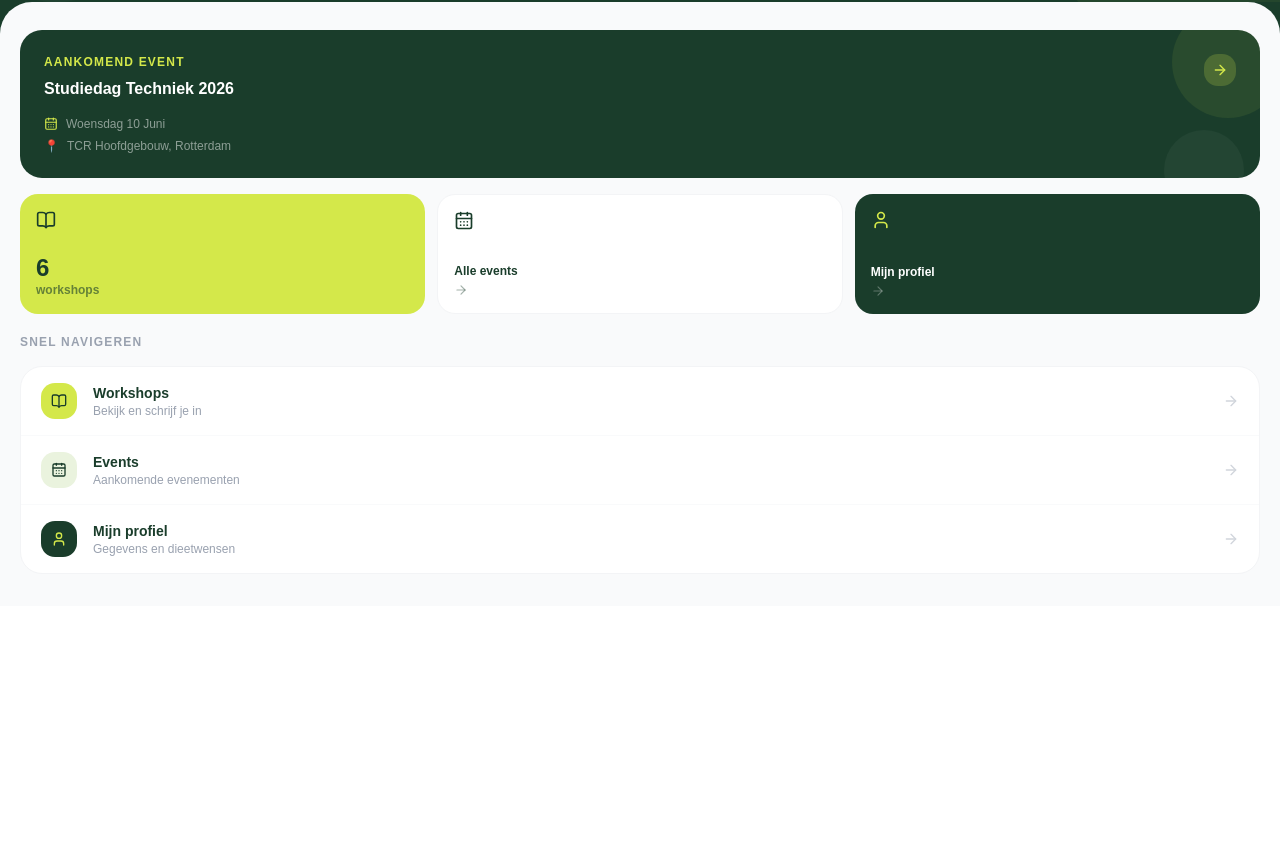
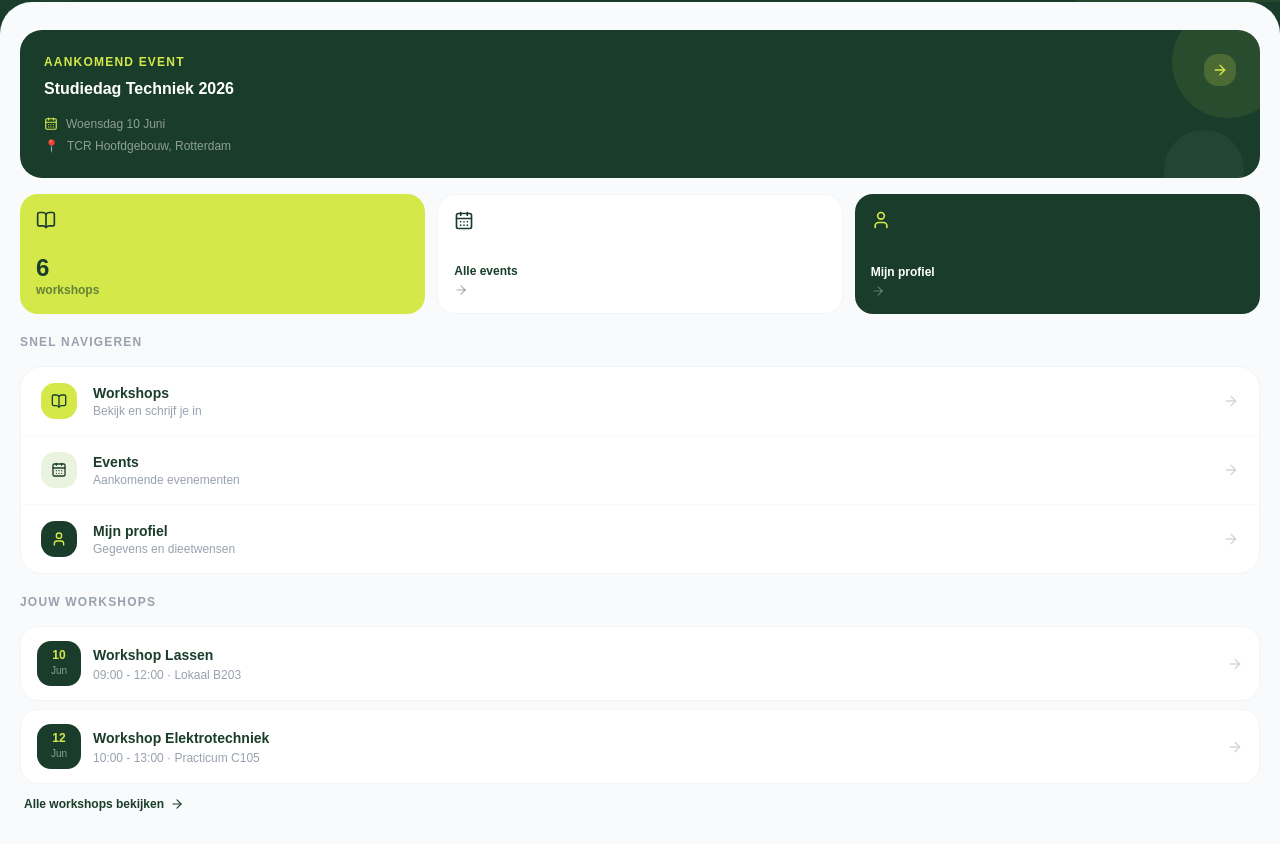
Before and after one commit to rickysaarloos/frontend-workshop-app, a React (Vite) app: page /home in a window 1280 px wide. Shown: the part 254-1098 px from the top of the page. Before the commit the page ends 860 px from the top, so only its background shows below. Built offline with nearby package versions, Linux system fonts and the light colour scheme.

Commit message:
Huidige events ogit add . p homepagina

```diff
--- a/src/pages/home/Home.jsx
+++ b/src/pages/home/Home.jsx
@@ -11,6 +11,12 @@ const mockAankomendEvent = {
 
 const mockAantalWorkshops = 6
 
+// 🔧 MOCK — later vervangen met API call: await getIngeschrevenWorkshops()
+const mockIngeschreven = [
+  { id: 1, titel: 'Workshop Lassen', datum: '2026-06-10', tijd: '09:00 - 12:00', locatie: 'Lokaal B203' },
+  { id: 3, titel: 'Workshop Elektrotechniek', datum: '2026-06-12', tijd: '10:00 - 13:00', locatie: 'Practicum C105' },
+]
+
 function Home() {
   const navigate = useNavigate()
   const user = JSON.parse(localStorage.getItem('user') || 'null')
@@ -19,6 +25,12 @@ function Home() {
   function formatDatum(datum) {
     return new Date(datum).toLocaleDateString('nl-NL', {
       weekday: 'long', day: 'numeric', month: 'long',
+    })
+  }
+
+  function formatKorteDatum(datum) {
+    return new Date(datum).toLocaleDateString('nl-NL', {
+      day: 'numeric', month: 'short',
     })
   }
 
@@ -63,7 +75,6 @@ function Home() {
 
       {/* Hero sectie */}
       <div className="px-6 pt-4 pb-10 relative overflow-hidden">
-        {/* Decoratieve achtergrond cirkels */}
         <div className="absolute -right-20 -top-20 w-80 h-80 bg-[#d4e84a]/5 rounded-full pointer-events-none" />
         <div className="absolute -left-10 bottom-0 w-48 h-48 bg-white/3 rounded-full pointer-events-none" />
 
@@ -83,7 +94,7 @@ function Home() {
       {/* Witte content sectie */}
       <div className="flex-1 bg-gray-50 rounded-t-[2rem] px-5 pt-7 pb-8 flex flex-col gap-4">
 
-        {/* Aankomend event — grote banner */}
+        {/* Aankomend event banner */}
         <motion.div
           initial={{ opacity: 0, y: 20 }}
           animate={{ opacity: 1, y: 0 }}
@@ -95,7 +106,6 @@ function Home() {
         >
           <div className="absolute -right-6 -top-6 w-28 h-28 bg-[#d4e84a]/8 rounded-full" />
           <div className="absolute right-4 -bottom-8 w-20 h-20 bg-white/4 rounded-full" />
-
           <div className="flex items-start justify-between relative">
             <div className="flex-1">
               <p className="text-[#d4e84a] text-xs font-bold uppercase tracking-widest mb-2">Aankomend event</p>
@@ -117,14 +127,13 @@ function Home() {
           </div>
         </motion.div>
 
-        {/* 3 kaarten naast elkaar — TCR stijl */}
+        {/* 3 kaarten */}
         <motion.div
           initial={{ opacity: 0, y: 20 }}
           animate={{ opacity: 1, y: 0 }}
           transition={{ duration: 0.45, delay: 0.25 }}
           className="grid grid-cols-3 gap-3"
         >
-          {/* Workshops — geel, groot */}
           <motion.div
             whileHover={{ scale: 1.04, boxShadow: '0 8px 24px rgba(212,232,74,0.3)' }}
             whileTap={{ scale: 0.96 }}
@@ -138,7 +147,6 @@ function Home() {
             </div>
           </motion.div>
 
-          {/* Events */}
           <motion.div
             whileHover={{ scale: 1.04, boxShadow: '0 8px 24px rgba(26,61,43,0.1)' }}
             whileTap={{ scale: 0.96 }}
@@ -152,7 +160,6 @@ function Home() {
             </div>
           </motion.div>
 
-          {/* Profiel */}
           <motion.div
             whileHover={{ scale: 1.04, boxShadow: '0 8px 24px rgba(26,61,43,0.1)' }}
             whileTap={{ scale: 0.96 }}
@@ -167,7 +174,7 @@ function Home() {
           </motion.div>
         </motion.div>
 
-        {/* Sectie label */}
+        {/* Snel navigeren */}
         <motion.p
           initial={{ opacity: 0 }}
           animate={{ opacity: 1 }}
@@ -177,7 +184,6 @@ function Home() {
           Snel navigeren
         </motion.p>
 
-        {/* Lijst menu */}
         <motion.div
           initial={{ opacity: 0, y: 16 }}
           animate={{ opacity: 1, y: 0 }}
@@ -208,6 +214,79 @@ function Home() {
           ))}
         </motion.div>
 
+        {/* ── JOUW INGESCHREVEN WORKSHOPS ── */}
+        <motion.p
+          initial={{ opacity: 0 }}
+          animate={{ opacity: 1 }}
+          transition={{ duration: 0.4, delay: 0.45 }}
+          className="text-xs font-bold text-gray-400 uppercase tracking-widest mt-1"
+        >
+          Jouw workshops
+        </motion.p>
+
+        <motion.div
+          initial={{ opacity: 0, y: 16 }}
+          animate={{ opacity: 1, y: 0 }}
+          transition={{ duration: 0.45, delay: 0.5 }}
+          className="flex flex-col gap-2"
+        >
+          {mockIngeschreven.length === 0 ? (
+            <div className="bg-white rounded-3xl border border-gray-100 p-6 text-center">
+              <p className="text-sm text-gray-400">Je bent nog niet ingeschreven voor workshops</p>
+              <motion.button
+                whileHover={{ scale: 1.02 }}
+                whileTap={{ scale: 0.98 }}
+                onClick={() => navigate('/workshops')}
+                className="mt-3 bg-[#1a3d2b] text-[#d4e84a] text-xs font-bold px-4 py-2 rounded-xl"
+              >
+                Bekijk workshops →
+              </motion.button>
+            </div>
+          ) : (
+            <>
+              {mockIngeschreven.map((workshop, index) => (
+                <motion.div
+                  key={workshop.id}
+                  initial={{ opacity: 0, y: 8 }}
+                  animate={{ opacity: 1, y: 0 }}
+                  transition={{ duration: 0.3, delay: 0.5 + index * 0.07 }}
+                  whileHover={{ scale: 1.01, boxShadow: '0 4px 16px rgba(26,61,43,0.08)' }}
+                  whileTap={{ scale: 0.99 }}
+                  onClick={() => navigate(`/workshops/${workshop.id}`)}
+                  className="bg-white rounded-2xl border border-gray-100 px-4 py-3.5 cursor-pointer flex items-center gap-3 transition-all duration-150"
+                >
+                  {/* Datum blokje */}
+                  <div className="bg-[#1a3d2b] rounded-xl px-2.5 py-2 text-center shrink-0 min-w-[44px]">
+                    <p className="text-[#d4e84a] text-xs font-black leading-none">
+                      {new Date(workshop.datum).getDate()}
+                    </p>
+                    <p className="text-white/50 text-[10px] font-medium mt-0.5 capitalize">
+                      {new Date(workshop.datum).toLocaleDateString('nl-NL', { month: 'short' })}
+                    </p>
+                  </div>
+
+                  <div className="flex-1">
+                    <p className="text-sm font-bold text-[#1a3d2b]">{workshop.titel}</p>
+                    <p className="text-xs text-gray-400 mt-0.5">{workshop.tijd} · {workshop.locatie}</p>
+                  </div>
+
+                  <ArrowRight className="w-4 h-4 text-gray-300 shrink-0" />
+                </motion.div>
+              ))}
+
+              {/* Alle workshops bekijken link */}
+              <motion.button
+                whileHover={{ x: 2 }}
+                onClick={() => navigate('/workshops')}
+                className="flex items-center gap-1.5 text-xs text-[#1a3d2b] font-bold px-1 pt-1 hover:underline underline-offset-2"
+              >
+                Alle workshops bekijken
+                <ArrowRight className="w-3.5 h-3.5" />
+              </motion.button>
+            </>
+          )}
+        </motion.div>
+
       </div>
     </div>
   )
```
Also changed, not shown: note.txt (deleted).
